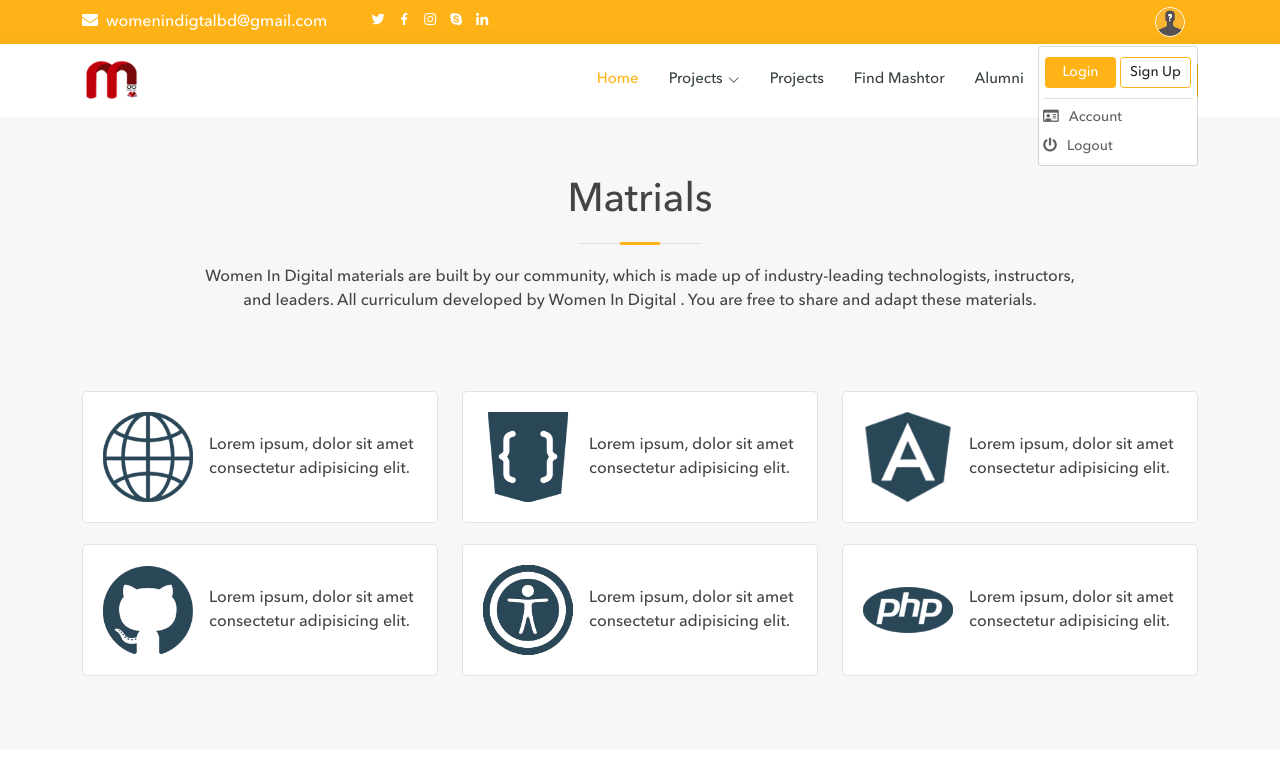
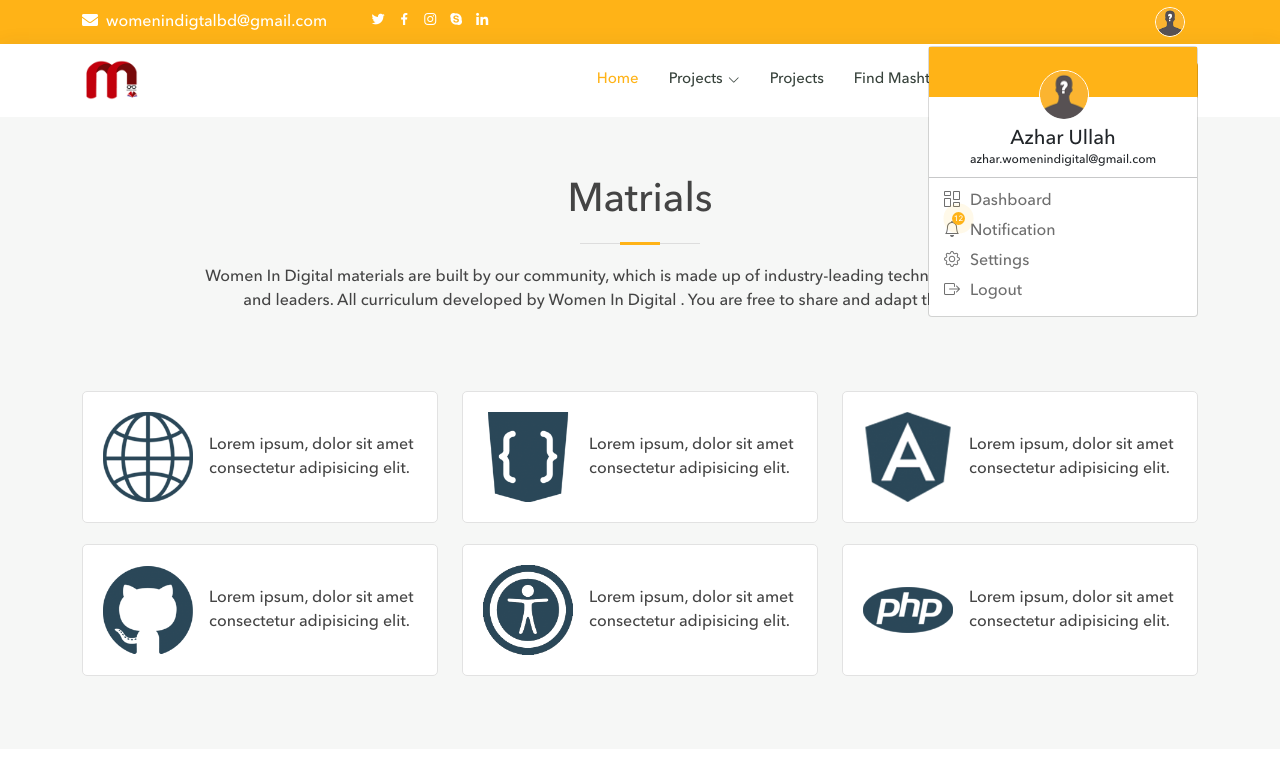
Before and after one commit to AzharRaihan/Mashtor-App, a plain HTML site: page index.html in a window 1280 px wide. Both pictures are taken after a click on the button 1170 px from the left and 22 px from the top of the page. Shown: the top 776 px of the page. Drawn offline with Linux system fonts and the light colour scheme.

Commit message:
Account card section design complete

```diff
--- a/assets/css/style.css
+++ b/assets/css/style.css
@@ -70,7 +70,9 @@ a:hover {
 h1, h2, h3, h4, h5, h6 {
   font-family: AvenirNextLTPro-Medium;
 }
-
+hr{
+  margin: 0.5rem 0rem;
+}
 /*--------------------------------------------------------------
 # Back to top button
 --------------------------------------------------------------*/
@@ -398,6 +400,75 @@ h1, h2, h3, h4, h5, h6 {
 .navbar-mobile .dropdown > .dropdown-active {
   display: block;
 }
+/* Logged In Profile */
+.account .dropdown-menu{
+  padding: 0px;
+}
+.account-card{
+  width: 270px;
+}
+.account-card .acc-mng-1{
+  background-color: #FFB317;
+  height: 50px;
+  position: relative;
+}
+.account-card .auth-img{
+  position: absolute;
+  top: 46%;
+  left: 110px;
+}
+.account-card .acc-mng-2{
+  padding-top: 30px;
+}
+.account-card .acc-mng-2 small{
+  font-size: 12px;
+  display: block;
+
+}
+.account-card .credentials{
+  padding: 0px 15px 10px 15px;
+}
+.account-card .credentials a{
+  color: #6e6e6e;
+  display: block;
+  padding-top: 3px;
+  padding-bottom: 3px;
+}
+.account-card .notification{
+  position: relative;
+}
+
+.account-card .blob {
+  background: #FFB317;
+  color: rgb(255, 255, 255);
+  border-radius: 50%;
+  height: 13px;
+  width: 13px;
+  font-size: 8px;
+  position: absolute;
+  display: flex;
+  justify-content: center;
+  align-items: center;
+  top: -4px;
+  left: 8px;
+  box-shadow: 0 0 0 0 rgba(255, 189, 23, 1);
+  transform: scale(1);
+  animation: pulse 2s infinite;
+}
+@keyframes pulse {
+  0% {
+    transform: scale(0.95);
+    box-shadow: 0 0 0 0 rgba(255, 189, 23, 0.7);
+  }
+  70% {
+    transform: scale(1);
+    box-shadow: 0 0 0 10px rgba(255, 189, 23, 0);
+  }
+  100% {
+    transform: scale(0.95);
+    box-shadow: 0 0 0 0 rgba(255, 189, 23, 0);
+  }
+}
 /*--------------------------------------------------------------
 # Hero Section
 --------------------------------------------------------------*/
--- a/index.html
+++ b/index.html
@@ -16,18 +16,14 @@
   <link href="assets/vendor/bootstrap-icons/bootstrap-icons.css" rel="stylesheet">
   <link href="assets/vendor/boxicons/css/boxicons.min.css" rel="stylesheet">
   <link href="assets/vendor/remixicon/remixicon.css" rel="stylesheet">
-
   <!-- Owl Carousel -->
   <link rel="stylesheet" href="assets/vendor/owl-carousel/css/owl.carousel.min.css">
   <link rel="stylesheet" href="assets/vendor/owl-carousel/css/owl.theme.default.min.css">
   <link rel="stylesheet" href="assets/css/custom-owl.css">
-
   <!-- Template Main CSS File -->
   <link href="assets/css/custom.css" rel="stylesheet">
   <link href="assets/css/style.css" rel="stylesheet">
   <style>
-
-
   </style>
 </head>
 <body>
@@ -53,8 +49,24 @@
           <button type="button" class="btn dropdown-toggle" data-bs-toggle="dropdown" aria-expanded="false">
             <img src="assets/img/default.png" alt="" width="30" height="30">
           </button>
-          <div class="account-card dropdown-menu dropdown-menu-end px-1 py-2">
-            <div class="d-flex login-signup border-bottom pb-2">
+          <div class="account-card dropdown-menu dropdown-menu-end">
+            <div class="acc-mng-1">
+              <div class="auth-img">
+                <img src="assets/img/default.png" alt="" width="50px" height="50px">
+              </div>
+            </div>
+            <div class="acc-mng-2">
+              <h5 class="text-center m-0">Azhar Ullah</h5>
+              <small class="text-center">azhar.womenindigital@gmail.com</small>
+              <hr>
+              <div class="credentials">
+                <a href=""><i class="bi bi-columns-gap"></i>Dashboard</a>
+                <a href="" class="notification"><i class="bi bi-bell"></i><div class="blob">12</div>Notification</a>
+                <a href="" class="notification"><i class="bi bi-gear"></i>Settings</a>
+                <a href=""><i class="bi bi-box-arrow-right"></i>Logout</a>
+              </div>
+            </div>
+            <!-- <div class="d-flex login-signup border-bottom pb-2">
               <a href="#" class="btn btn-sm login">Login</a>
               <a href="#" class="btn btn-sm signup">Sign Up</a>
             </div>
@@ -65,7 +77,7 @@
             <a href="#" class="d-flex pt-2">
               <span><i class="fas fa-power-off"></i></span>
               <span>Logout</span>
-            </a>
+            </a> -->
           </div>
         </div>
       </div>
@@ -97,7 +109,6 @@
       <a href="courses.html" class="get-started-btn">Become A Mashtor</a>
     </div>
   </header><!-- End Header -->
-
 
   <!-- ======= Matrials Section ======= -->
   <section class="matrials section-bg">
@@ -150,8 +161,6 @@
   </section>
   <!-- End Matrials -->
 
-
-
   <!-- ======= Hero Section ======= -->
   <!-- <section id="hero" class="d-flex justify-content-center align-items-center">
     <div class="container position-relative">
@@ -167,8 +176,6 @@
     </div>
   </section> -->
   <!-- End Hero -->
-
-
 
   <!-- ======= Counts Section ======= -->
   <section id="counts" class="counts">
@@ -197,8 +204,6 @@
       </div>
     </div>
   </section><!-- End Counts Section -->
-
-
 
   <!-- ======= Popular Courses Section ======= -->
   <section id="popular-courses" class="courses section-bg OwlCarouselWrap">
@@ -333,7 +338,6 @@
     </div>
   </section>
   <!-- End Popular Courses Section -->
-
 
   <!-- ======= Our Mashtors Section ======= -->
   <section id="our-mashtor" class="our-mashtor OwlCarouselWrap">
@@ -532,8 +536,6 @@
   </section>
   <!-- Language Section End -->
 
-
-
   <!-- ======= Footer ======= -->
   <footer id="footer" class="section-bg">
     <div class="footer-top">
```
